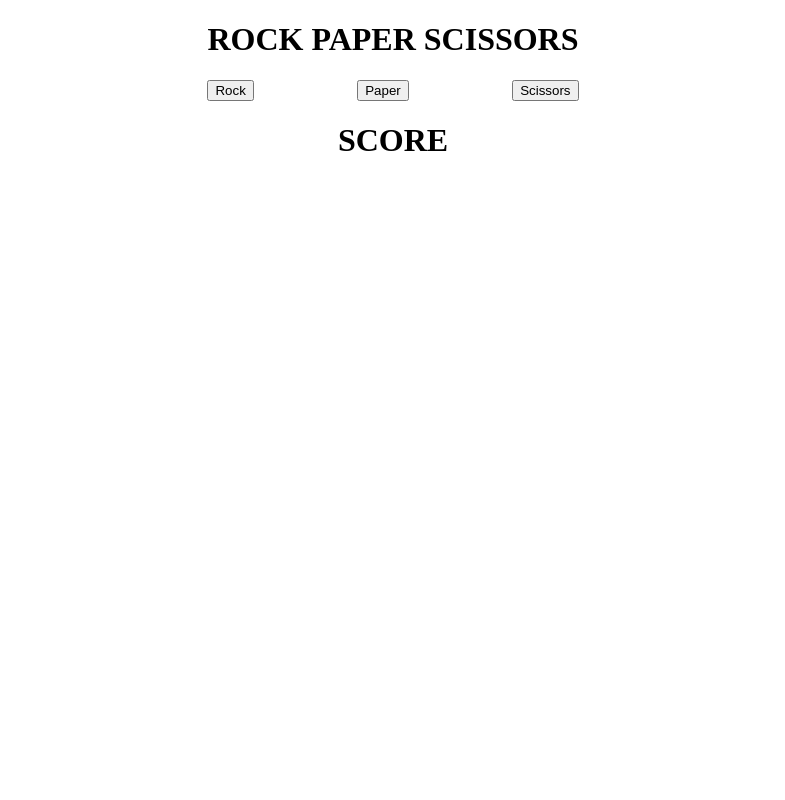
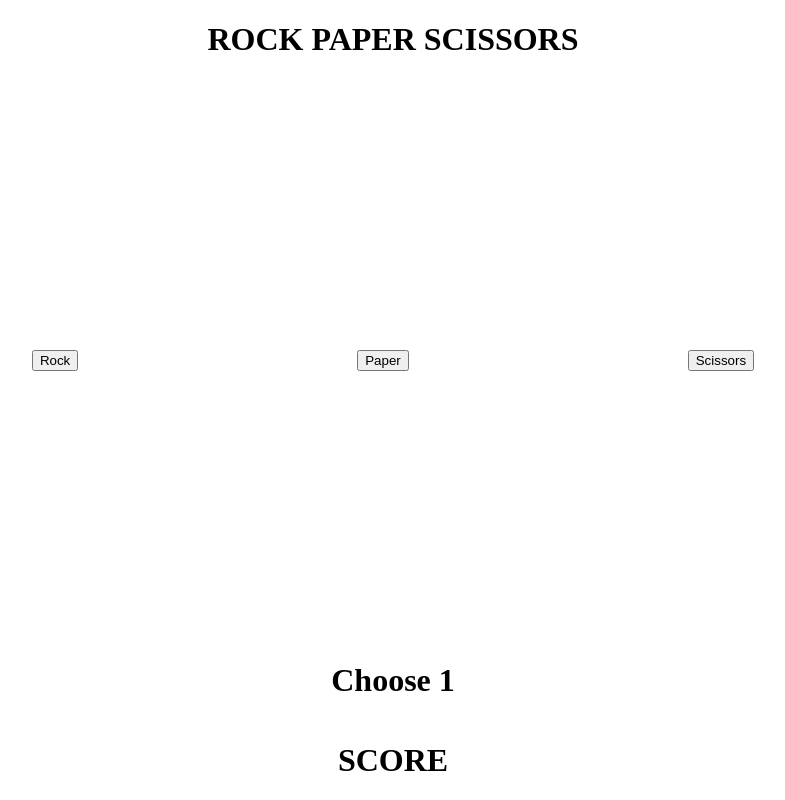
Before and after one commit to kevinSerina392/rock-paper-scissors, a plain HTML site: page index.html in a window 1280 px wide. Shown: the whole page, without its empty margins (247-1032 px from the left). Drawn offline with Linux system fonts and the light colour scheme.

Commit message:
More UI changes

```diff
--- a/index.css
+++ b/index.css
@@ -1,24 +1,27 @@
-#container {
-    display: flex;
-    align-items: normal;
-    justify-content: center;
-
-    position: absolute;
-    top: 0;
-    right: 0;
-    bottom: 0;
-    left: 0;
+html,
+body {
+    margin: 0px;
+    height: 100%;
 }
 
-#content {
+.container {
     display: flex;
     flex-direction: column;
-    justify-content: flex-start;
+    justify-content: space-between;
+    height: 100%;
+}
+
+.content {
+    margin: 0;
+
+    display: flex;
+    flex-direction: column;
+    justify-content: space-evenly;
 }
 
 .buttons {
     display: flex;
-    justify-content: space-between;
+    justify-content: space-evenly;
 }
 
 h1 {
--- a/index.html
+++ b/index.html
@@ -8,17 +8,23 @@
         <link rel="stylesheet" , href="index.css" />
     </head>
     <body>
-        <div id="container">
-            <div id="content">
-                <h1>ROCK PAPER SCISSORS</h1>
+        <div class="container">
+            <h1>ROCK PAPER SCISSORS</h1>
 
-                <div class="buttons">
-                    <button id="rock">Rock</button>
-                    <button id="paper">Paper</button>
-                    <button id="scissors">Scissors</button>
+            <div class="buttons">
+                <button id="rock">Rock</button>
+                <button id="paper">Paper</button>
+                <button id="scissors">Scissors</button>
+            </div>
+
+            <div class="content">
+                <div id="msg">
+                    <h1>Choose 1</h1>
+                </div>
+                <div class="results">
+                    <h1>SCORE</h1>
                 </div>
             </div>
-            <div id="msg"></div>
         </div>
 
         <script src="script.js"></script>
--- a/script.js
+++ b/script.js
@@ -1,15 +1,6 @@
 const rockButton = document.getElementById('rock');
 const paperButton = document.getElementById('paper');
 const scissorsButton = document.getElementById('scissors');
-
-// Creating a div to display the results
-const displayResults = document.createElement('div');
-
-// style the display div
-displayResults.innerHTML = '<h1>SCORE</h1>';
-displayResults.style.display = 'flex';
-displayResults.style.justifyContent = 'center';
-document.getElementById('content').appendChild(displayResults);
 
 // Create and display a message when the round results in a tie
 const tieMessage = document.createElement('h1');
@@ -44,10 +35,14 @@ const computerWin = () => {
     );
 };
 
+const tie = () => {
+    document.getElementById('msg').appendChild(tieMessage);
+};
+
 const playRound = (playerSelection, computerSelection) => {
     computerSelection = computerPlay().toLowerCase();
     if (playerSelection === computerSelection) {
-        document.getElementById('msg').appendChild(tieMessage);
+        tie();
     } else if (
         (playerSelection === 'rock' && computerSelection === 'scissors') ||
         (playerSelection === 'paper' && computerSelection === 'rock') ||
@@ -65,7 +60,6 @@ const playRound = (playerSelection, computerSelection) => {
 
 rockButton.addEventListener('click', function () {
     playRound(choices[0], computerChoice);
-    playerWinsRoundMessage.innerHTML = '';
 });
 
 paperButton.addEventListener('click', function () {
```
